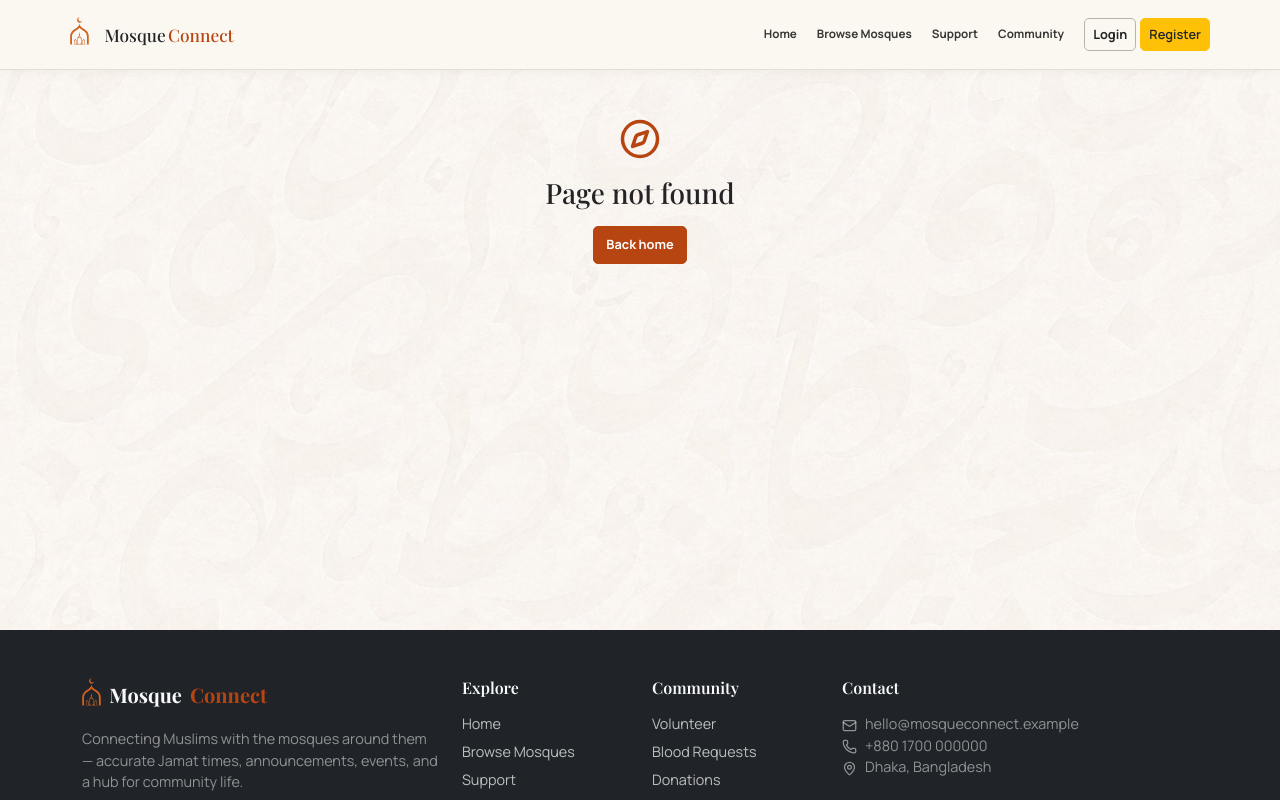
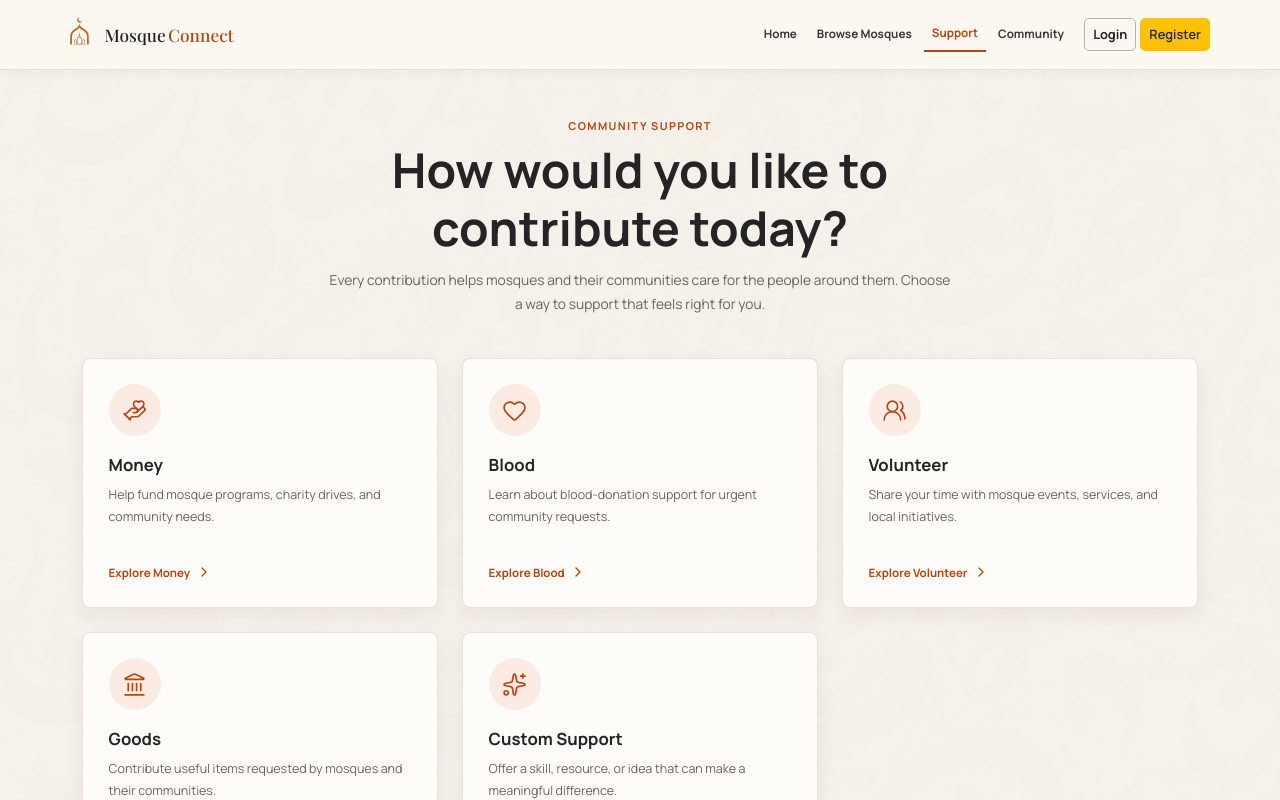
Before and after one commit to isratarna/MosqueConnect, a React (Vite) app in the folder apps/web/: page /support in a window 1280 px wide. Shown: the top 800 px of the page. Built offline with nearby package versions, Linux system fonts and the light colour scheme; no server answers.

Commit message:
feat: addsupport page and connect support links

```diff
--- a/apps/web/src/App.jsx
+++ b/apps/web/src/App.jsx
@@ -8,6 +8,7 @@ import Login from "./pages/Login";
 import Register from "./pages/Register";
 import Profile from "./pages/Profile";
 import AdminDashboard from "./pages/AdminDashboard";
+import Support from "./pages/Support";
 import { useAuth } from "./context/AuthContext";
 
 function ProtectedRoute({ children, allowedRoles, allowedStatuses }) {
@@ -34,6 +35,7 @@ export default function App() {
       <Routes>
         <Route path="/" element={<Home />} />
         <Route path="/browse" element={<Browse />} />
+        <Route path="/support" element={<Support />} />
         <Route path="/mosque/:id" element={<MosqueProfile />} />
         <Route path="/login" element={<Login />} />
         <Route path="/register" element={<Register />} />
--- a/apps/web/src/components/Footer.jsx
+++ b/apps/web/src/components/Footer.jsx
@@ -28,16 +28,16 @@ export default function Footer() {
             <ul className="list-unstyled mc-foot-links">
               <li><Link to="/">Home</Link></li>
               <li><Link to="/browse">Browse Mosques</Link></li>
-              <li><a href="/#support">Support</a></li>
+              <li><Link to="/support">Support</Link></li>
               <li><a href="/#impact">Our Impact</a></li>
             </ul>
           </div>
           <div className="col-6 col-lg-2">
             <h6 className="fw-semibold mb-3">Community</h6>
             <ul className="list-unstyled mc-foot-links">
-              <li><a href="#">Volunteer</a></li>
-              <li><a href="#">Blood Requests</a></li>
-              <li><a href="#">Donations</a></li>
+              <li><Link to="/support?type=volunteer#volunteer">Volunteer</Link></li>
+              <li><Link to="/support?type=blood#blood">Blood Requests</Link></li>
+              <li><Link to="/support?type=money#money">Donations</Link></li>
               <li><a href="#">Events</a></li>
             </ul>
           </div>
--- a/apps/web/src/components/Navbar.jsx
+++ b/apps/web/src/components/Navbar.jsx
@@ -61,7 +61,7 @@ export default function Navbar() {
               <NavLink className={navLinkClass} to="/browse" onClick={close}>Browse Mosques</NavLink>
             </li>
             <li className="nav-item">
-              <a className="nav-link" href="/#support" onClick={close}>Support</a>
+              <NavLink className={navLinkClass} to="/support" onClick={close}>Support</NavLink>
             </li>
             <li className="nav-item">
               <a className="nav-link" href="/#about" onClick={close}>Community</a>
--- a/apps/web/src/index.css
+++ b/apps/web/src/index.css
@@ -394,6 +394,24 @@ main { min-height: 70vh; }
 .mc-custom-support h3 { font-family: "Manrope", sans-serif; font-size: 0.92rem; font-weight: 700; margin: 0 0 0.3rem; }
 .mc-custom-support p { color: var(--mc-muted); font-size: 0.72rem; margin: 0; }
 .mc-custom-support__action { flex: 0 0 auto; min-width: 166px; }
+.mc-support-tile { color: var(--mc-ink); text-decoration: none; }
+.mc-support-tile:hover { color: var(--mc-ink); }
+
+/* support landing page */
+.mc-support-page { background: rgba(245, 239, 232, 0.65); border-bottom: 1px solid rgba(124, 102, 83, 0.12); min-height: 70vh; }
+.mc-support-page__intro { margin: 0 auto 2.6rem; max-width: 630px; text-align: center; }
+.mc-support-page__intro .mc-kicker { margin-bottom: 0.45rem; }
+.mc-support-page__intro h1 { font-family: "Manrope", sans-serif; font-size: clamp(2rem, 4vw, 3rem); font-weight: 700; margin-bottom: 0.7rem; }
+.mc-support-page__intro > p:last-child { color: var(--mc-muted); font-size: 0.86rem; line-height: 1.75; margin: 0; }
+.mc-support-page__card { background: rgba(255, 254, 252, 0.86); color: var(--mc-ink); display: flex; flex-direction: column; min-height: 250px; padding: 1.6rem; scroll-margin-top: 6rem; text-decoration: none; }
+.mc-support-page__card:hover { color: var(--mc-ink); }
+.mc-support-page__card .mc-feature-icon { height: 52px; margin-bottom: 1.2rem; width: 52px; }
+.mc-support-page__card h2 { font-family: "Manrope", sans-serif; font-size: 1.05rem; font-weight: 700; margin: 0 0 0.55rem; }
+.mc-support-page__card p { color: var(--mc-muted); font-size: 0.78rem; line-height: 1.7; margin: 0; }
+.mc-support-page__action { align-items: center; color: var(--mc-rust); display: inline-flex; font-size: 0.72rem; font-weight: 700; gap: 0.35rem; margin-top: auto; padding-top: 1.25rem; }
+.mc-support-page__card.is-selected { border-color: var(--mc-rust); box-shadow: 0 0 0 3px rgba(182, 69, 18, 0.12), 0 12px 24px rgba(53, 39, 29, 0.1); }
+.mc-support-page__card.is-selected .mc-feature-icon { background: var(--mc-rust); color: #fff; }
+.mc-support-page__note { color: var(--mc-muted); font-size: 0.72rem; margin-top: 2rem; text-align: center; }
 
 @media (prefers-reduced-motion: reduce) {
   .mc-support-tile { transition: none; }
@@ -424,6 +442,7 @@ main { min-height: 70vh; }
   .mc-hero__inner { align-items: flex-start; flex-direction: column; gap: 1.5rem; justify-content: center; min-height: 570px; padding-bottom: 2.5rem; padding-top: 3rem; }
   .mc-location-card { max-width: 390px; width: 100%; }
   .mc-impact .container { grid-template-columns: 1fr; }
+  .mc-support-page__intro { margin-bottom: 2rem; }
 }
 
 @media (max-width: 575.98px) {
@@ -439,6 +458,7 @@ main { min-height: 70vh; }
   .mc-support-tile { min-height: 158px; }
   .mc-custom-support { align-items: flex-start; flex-wrap: wrap; padding: 1.15rem; }
   .mc-custom-support__action { margin-left: 68px; width: calc(100% - 68px); }
+  .mc-support-page__card { min-height: 220px; padding: 1.35rem; }
   .mc-impact { padding: 2.8rem 0; }
   .mc-impact .container { padding: 1.2rem; }
   .mc-impact__stats > div:nth-child(3) { border-left: 0; }
--- a/apps/web/src/pages/Home.jsx
+++ b/apps/web/src/pages/Home.jsx
@@ -163,10 +163,10 @@ function NearbySection({ origin, nearby, nearest }) {
 
 function SupportSection() {
   const items = [
-    { icon: HandHeart, title: "Money Donation", desc: "Support a mosque or a specific cause securely." },
-    { icon: Heart, title: "Blood Donation", desc: "Respond to live blood requests or register as a donor." },
-    { icon: UsersRound, title: "Volunteer", desc: "Join events, charity drives and mosque services." },
-    { icon: Landmark, title: "Goods Donation", desc: "Donate essential goods mosques currently need." },
+    { icon: HandHeart, title: "Money Donation", type: "money", desc: "Support a mosque or a specific cause securely." },
+    { icon: Heart, title: "Blood Donation", type: "blood", desc: "Respond to live blood requests or register as a donor." },
+    { icon: UsersRound, title: "Volunteer", type: "volunteer", desc: "Join events, charity drives and mosque services." },
+    { icon: Landmark, title: "Goods Donation", type: "goods", desc: "Donate essential goods mosques currently need." },
   ];
 
   return (
@@ -180,11 +180,11 @@ function SupportSection() {
         <div className="row g-4">
           {items.map((it) => (
             <div className="col-md-6 col-lg-3" key={it.title}>
-              <div className="mc-support-tile h-100">
+              <Link to={`/support?type=${it.type}#${it.type}`} className="mc-support-tile h-100">
                 <div className="mc-feature-icon"><it.icon size={25} strokeWidth={1.6} aria-hidden="true" /></div>
                 <h3>{it.title}</h3>
                 <p className="text-muted small mb-0">{it.desc}</p>
-              </div>
+              </Link>
             </div>
           ))}
         </div>
@@ -195,7 +195,7 @@ function SupportSection() {
             <h3>Have another way to help?</h3>
             <p>Choose your own contribution amount and support the community in your own way.</p>
           </div>
-          <Link to="/register" className="btn btn-outline-mc mc-custom-support__action">
+          <Link to="/support?type=custom#custom" className="btn btn-outline-mc mc-custom-support__action">
             Custom Support <ChevronRight size={16} aria-hidden="true" />
           </Link>
         </div>
--- /dev/null
+++ b/apps/web/src/pages/Support.jsx
@@ -0,0 +1,89 @@
+import { Link, useSearchParams } from "react-router-dom";
+import { ChevronRight, HandHeart, Heart, Landmark, Sparkles, UsersRound } from "lucide-react";
+
+const SUPPORT_OPTIONS = [
+  {
+    key: "money",
+    title: "Money",
+    icon: HandHeart,
+    description: "Help fund mosque programs, charity drives, and community needs.",
+  },
+  {
+    key: "blood",
+    title: "Blood",
+    icon: Heart,
+    description: "Learn about blood-donation support for urgent community requests.",
+  },
+  {
+    key: "volunteer",
+    title: "Volunteer",
+    icon: UsersRound,
+    description: "Share your time with mosque events, services, and local initiatives.",
+  },
+  {
+    key: "goods",
+    title: "Goods",
+    icon: Landmark,
+    description: "Contribute useful items requested by mosques and their communities.",
+  },
+  {
+    key: "custom",
+    title: "Custom Support",
+    icon: Sparkles,
+    description: "Offer a skill, resource, or idea that can make a meaningful difference.",
+  },
+];
+
+export default function Support() {
+  const [searchParams] = useSearchParams();
+  const requestedType = searchParams.get("type");
+  const selectedType = SUPPORT_OPTIONS.some((option) => option.key === requestedType)
+    ? requestedType
+    : null;
+
+  return (
+    <section className="mc-support-page">
+      <div className="container py-5">
+        <div className="mc-support-page__intro">
+          <p className="mc-kicker">Community support</p>
+          <h1>How would you like to contribute today?</h1>
+          <p>
+            Every contribution helps mosques and their communities care for the people around them.
+            Choose a way to support that feels right for you.
+          </p>
+        </div>
+
+        <div className="row g-4">
+          {SUPPORT_OPTIONS.map((option) => {
+            const Icon = option.icon;
+            const isSelected = selectedType === option.key;
+
+            return (
+              <div className="col-md-6 col-lg-4" key={option.key}>
+                <Link
+                  id={option.key}
+                  to={`/support?type=${option.key}#${option.key}`}
+                  className={`mc-support-page__card mc-card h-100${isSelected ? " is-selected" : ""}`}
+                  aria-current={isSelected ? "true" : undefined}
+                >
+                  <div className="mc-feature-icon">
+                    <Icon size={25} strokeWidth={1.6} aria-hidden="true" />
+                  </div>
+                  <h2>{option.title}</h2>
+                  <p>{option.description}</p>
+                  <span className="mc-support-page__action">
+                    Explore {option.title} <ChevronRight size={16} aria-hidden="true" />
+                  </span>
+                </Link>
+              </div>
+            );
+          })}
+        </div>
+
+        <p className="mc-support-page__note mb-0">
+          Support options are being prepared. No payments, forms, or commitments are collected here yet.
+        </p>
+      </div>
+    </section>
+  );
+}
```
